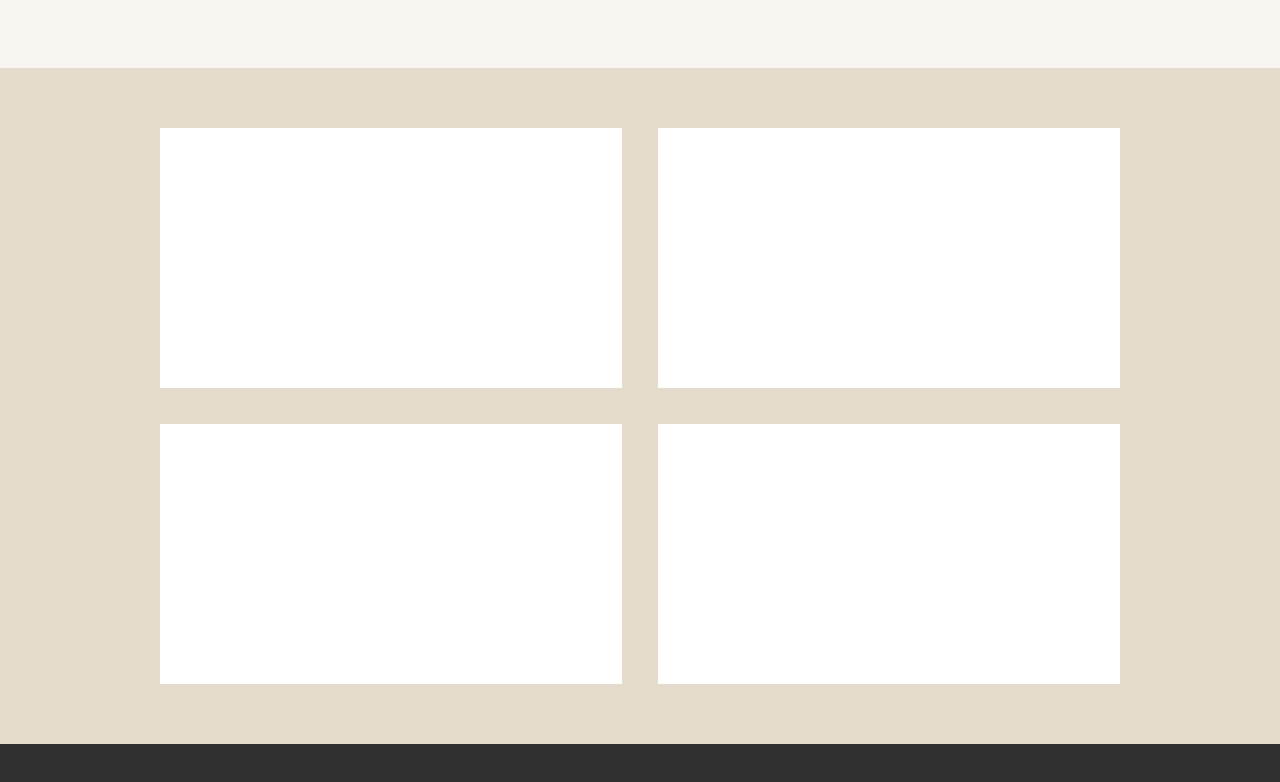
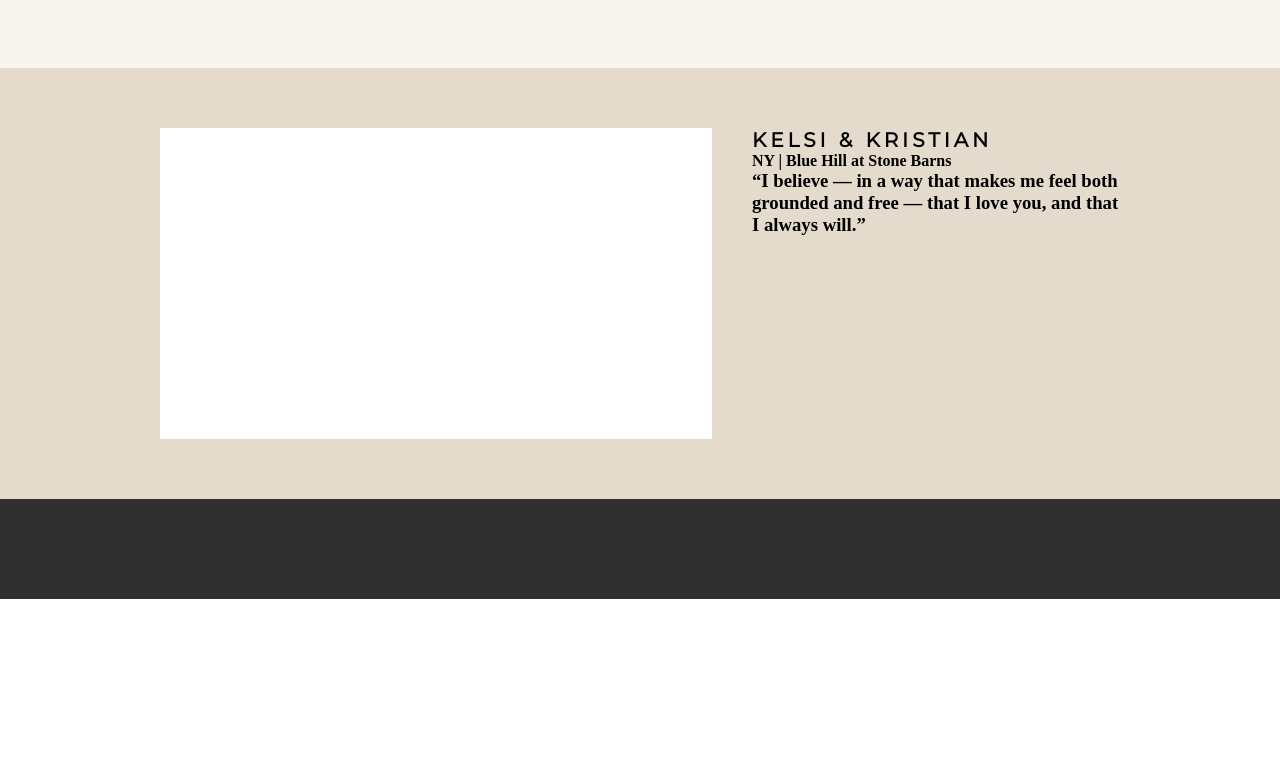
Before and after one commit to zach-cullen/liveoakfilm.co, a Next.js app: page / in a window 1280 px wide. Shown: the part 851-1633 px from the top of the page. After the commit the page ends 1450 px from the top, so only its background shows below. Built offline with nearby package versions, Linux system fonts and the light colour scheme.

Commit message:
change video gallery from grid of 4 to single featured video with text

```diff
--- a/components/VideoGallery.js
+++ b/components/VideoGallery.js
@@ -1,24 +1,34 @@
 import styled from 'styled-components'
+import Text from './Text'
 
 const VideoGrid = styled.div`
   width: 100%;
   display: grid;
-  grid-template-columns: repeat(auto-fill, minmax(300px, 1fr));
-  grid-gap: 36px;
+  grid-template-columns: 3fr 2fr;
+  grid-gap: 40px;
 `
 
 const VideoBlock = styled.div`
+  display: block;
   padding-top: 56.25%;
   background-color: #fff;
+`
+
+const VideoDescription = styled.div`
+  width: 100%;
 `
 
 const VideoGallery = () => {
   return (
     <VideoGrid>
       <VideoBlock />
-      <VideoBlock />
-      <VideoBlock />
-      <VideoBlock />
+      <VideoDescription>
+        <h2>Kelsi & Kristian</h2>
+        <h4>NY | Blue Hill at Stone Barns</h4>
+        <h3>
+          “I  believe — in a way that makes me feel both grounded and free — that I love you, and that I always will.”
+        </h3>
+      </VideoDescription>
     </VideoGrid>
   )
 }
```
